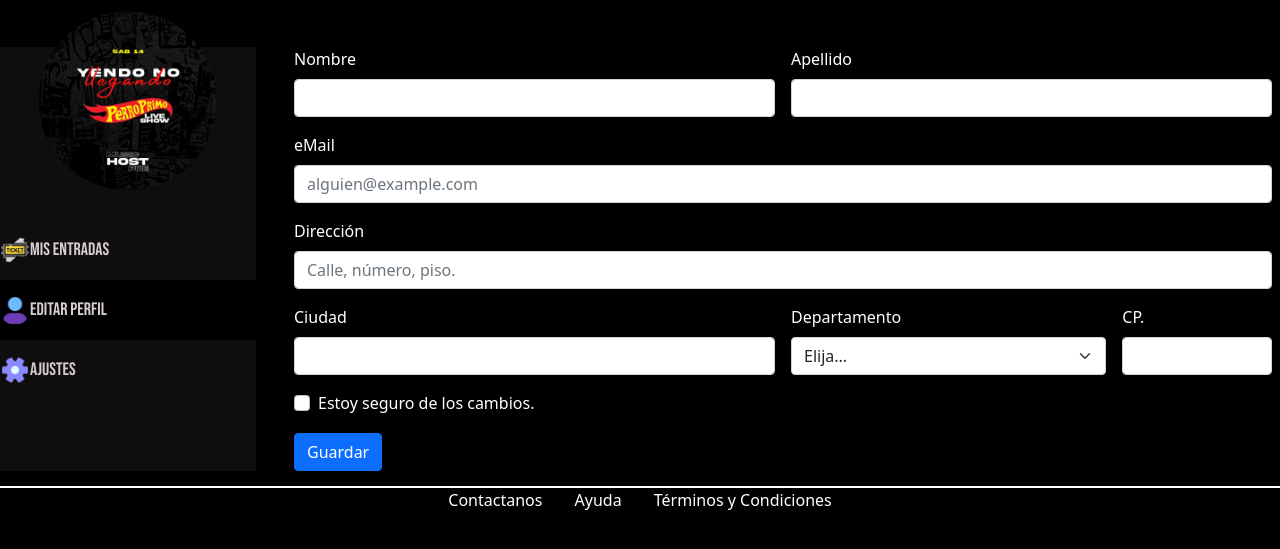
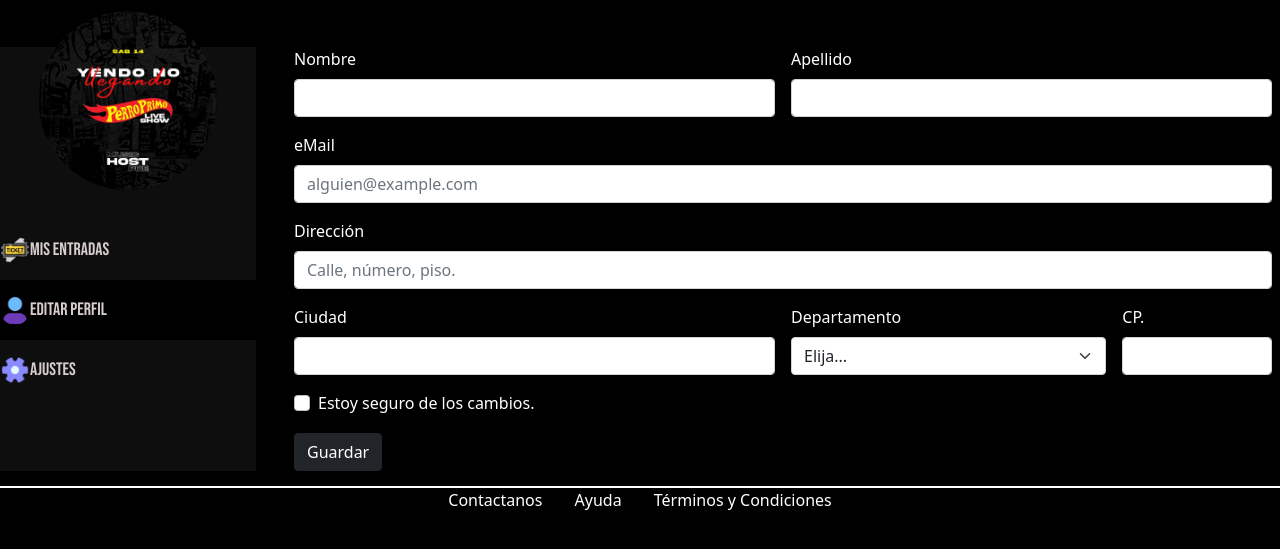
Before and after one commit to TrellixVulnTeam/PartyApp2.0_GD01, a website: page pages/Perfil.html in a window 1280 px wide. Shown: the part 109-658 px from the top of the page. Drawn offline with nearby package versions, Linux system fonts and the light colour scheme.

Commit message:
pequeños detalles2

```diff
--- a/pages/Perfil.html
+++ b/pages/Perfil.html
@@ -144,7 +144,7 @@
             </div>
           </div>
           <div class="col-12">
-            <button type="submit" class="btn btn-primary">Guardar</button>
+            <button type="submit" class="btn btn-dark">Guardar</button>
           </div>
         </form>
       </div>
```
